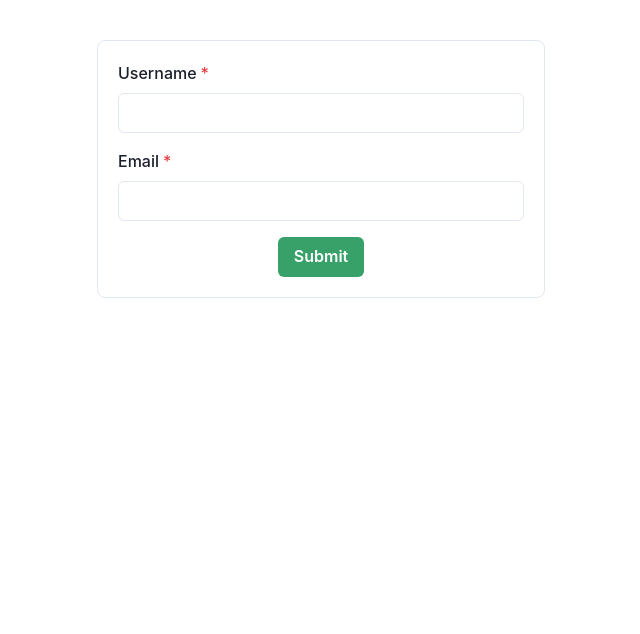
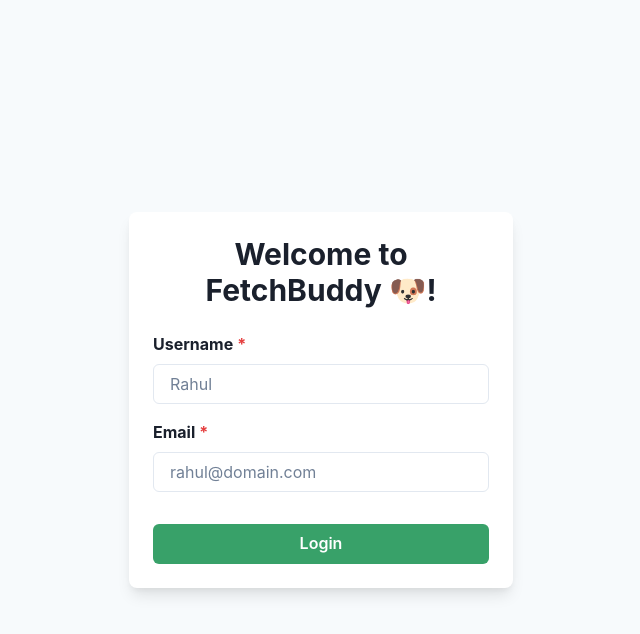
Before and after one commit to rahulschandak/fetchAssessment, a React (Vite) app: page / in a window 1280 px wide. Shown: the top 634 px of the page, without its empty margins (319-959 px from the left). Built offline with nearby package versions, Linux system fonts and the light colour scheme.

Commit message:
feat: beautifying login page

```diff
--- a/src/components/NavBar.jsx
+++ b/src/components/NavBar.jsx
@@ -5,6 +5,10 @@ import { Flex, Link, Text, Spacer } from "@chakra-ui/react";
 const NavBar = () => {
   const [error, setError] = useState("");
   const navigate = useNavigate();
+
+  const handleClick = async (e) => {
+    navigate("/search");
+  }
 
   const handleLogout = async (e) => {
     e.preventDefault();
@@ -29,7 +33,7 @@ const NavBar = () => {
 
   return (
     <Flex as="nav" bg="green.500" color="white" p={4} align="center">
-      <Text fontSize="xl" fontWeight="bold">
+      <Text fontSize="xl" fontWeight="bold" onClick={handleClick}>
         FetchBuddy
       </Text>
       <Spacer />
--- a/src/pages/Homepage.jsx
+++ b/src/pages/Homepage.jsx
@@ -16,7 +16,7 @@ import {
   Heading,
   Divider,
   IconButton,
-  useDisclosure
+  useDisclosure,
 } from "@chakra-ui/react";
 import { AiOutlineHeart, AiFillHeart } from "react-icons/ai";
 
@@ -67,14 +67,18 @@ const HomePage = () => {
     if (ageMin) query += `&ageMin=${ageMin}`;
     if (ageMax) query += `&ageMax=${ageMax}`;
 
-    const { dogs, nextPage, prevPage } = await fetchDogs(query, sortField, sortOrder);
+    const { dogs, nextPage, prevPage } = await fetchDogs(
+      query,
+      sortField,
+      sortOrder
+    );
     setDogs(dogs);
     setNextPage(nextPage);
     setPrevPage(prevPage);
   };
 
-  const handlePagination = async(query) => {
-    console.log(query)
+  const handlePagination = async (query) => {
+    console.log(query);
     if (!query) return;
 
     try {
@@ -122,7 +126,7 @@ const HomePage = () => {
 
       const matchedDogDetails = await matchedDogResponse.json();
 
-      setMatch(matchedDogDetails[0])
+      setMatch(matchedDogDetails[0]);
       onOpen();
     } catch (error) {
       setError(error.message);
@@ -214,7 +218,13 @@ const HomePage = () => {
             </GridItem>
 
             <GridItem colSpan={{ base: 2, md: 2 }}>
-              <Button colorScheme="green" w="full" onClick={generateMatch}>
+              <Button
+                colorScheme="green"
+                w="full"
+                onClick={generateMatch}
+                isDisabled={!favorites.length}
+                title={!favorites.length ? "Please add some favorites to generate a match" : ""}
+              >
                 Generate Match
               </Button>
             </GridItem>
@@ -245,7 +255,13 @@ const HomePage = () => {
 
                 {/* Heart Icon Button */}
                 <IconButton
-                  icon={favorites.includes(dog.id) ? <AiFillHeart /> : <AiOutlineHeart />}
+                  icon={
+                    favorites.includes(dog.id) ? (
+                      <AiFillHeart />
+                    ) : (
+                      <AiOutlineHeart />
+                    )
+                  }
                   onClick={() => handleFavorite(dog.id)}
                   aria-label="Add to favorites"
                   size="md"
@@ -288,7 +304,6 @@ const HomePage = () => {
         </HStack>
 
         <MatchedDogModal isOpen={isOpen} onClose={onClose} match={match} />
-
       </Container>
     </Box>
   );
--- a/src/pages/LoginPage.jsx
+++ b/src/pages/LoginPage.jsx
@@ -1,12 +1,24 @@
 import React, { useState } from "react";
 import { useNavigate } from "react-router-dom";
-import { Box, Button, FormControl, FormLabel, Input, VStack } from "@chakra-ui/react";
+import {
+  Box,
+  Button,
+  FormControl,
+  FormLabel,
+  Input,
+  VStack,
+  Heading,
+  Text,
+  useToast,
+  Container,
+} from "@chakra-ui/react";
 
 const LoginPage = () => {
   const [formData, setFormData] = useState({ name: "", email: "" });
   const [error, setError] = useState("");
   const navigate = useNavigate();
   const apiUrl = import.meta.env.VITE_API_URL;
+  const toast = useToast();
 
   const handleChange = (e) => {
     setFormData({ ...formData, [e.target.name]: e.target.value });
@@ -14,7 +26,7 @@ const LoginPage = () => {
 
   const handleSubmit = async (e) => {
     e.preventDefault();
-    setError(""); // Reset error message
+    setError("");
 
     try {
       const response = await fetch(`${apiUrl}/auth/login`, {
@@ -30,31 +42,85 @@ const LoginPage = () => {
         throw new Error("Login failed. Please check your credentials.");
       }
 
-      console.log("Login successful!");
-      navigate("/search"); // Redirect after successful login
+      toast({
+        title: "Login Successful!",
+        description: "Redirecting to homepage.",
+        status: "success",
+        duration: 2000,
+        isClosable: true,
+      });
+
+      navigate("/search");
     } catch (error) {
       setError(error.message);
+      toast({
+        title: "Login Failed",
+        description: error.message,
+        status: "error",
+        duration: 4000,
+        isClosable: true,
+      });
     }
   };
 
+  return (
+    <Box
+      bg="gray.50"
+      minH="100vh"
+      display="flex"
+      alignItems="center"
+      justifyContent="center"
+      py={10}
+    >
+      <Container maxW="sm" p={6} bg="white" borderRadius="lg" shadow="lg">
+        <Heading as="h2" size="lg" mb={6} textAlign="center">
+          Welcome to FetchBuddy 🐶!
+        </Heading>
 
-  return (
-    <Box maxW="md" mx="auto" mt={10} p={5} borderWidth={1} borderRadius="lg">
         <form onSubmit={handleSubmit}>
           <VStack spacing={4}>
             <FormControl isRequired>
-            <FormLabel>Username</FormLabel>
-            <Input type="text" name="name" value={formData.name} onChange={handleChange} />
+              <FormLabel fontWeight="bold">Username</FormLabel>
+              <Input
+                type="text"
+                name="name"
+                value={formData.name}
+                onChange={handleChange}
+                focusBorderColor="green.400"
+                placeholder="Rahul"
+              />
             </FormControl>
 
             <FormControl isRequired>
-            <FormLabel>Email</FormLabel>
-            <Input type="email" name="email" value={formData.email} onChange={handleChange} />
+              <FormLabel fontWeight="bold">Email</FormLabel>
+              <Input
+                type="email"
+                name="email"
+                value={formData.email}
+                onChange={handleChange}
+                focusBorderColor="green.400"
+                placeholder="rahul@domain.com"
+              />
             </FormControl>
 
-          <Button colorScheme="green" type="submit">Submit</Button>
+            {error && (
+              <Text color="red.500" textAlign="center">
+                {error}
+              </Text>
+            )}
+
+            <Button
+              colorScheme="green"
+              type="submit"
+              width="full"
+              mt={4}
+              isLoading={false}
+            >
+              Login
+            </Button>
           </VStack>
         </form>
+      </Container>
     </Box>
   );
 };
--- a/src/services/api.jsx
+++ b/src/services/api.jsx
@@ -18,7 +18,7 @@ export const fetchDogs = async (
 ) => {
   try {
     const searchResponse = await fetch(
-      `${apiUrl}/dogs/search?sort=${sortField}:${sortOrder}&size=10${query}`,
+      `${apiUrl}/dogs/search?sort=${sortField}:${sortOrder}&size=12${query}`,
       { credentials: "include" }
     );
     const searchData = await searchResponse.json();
```
Lines whose indentation alone changed are shown as unchanged.
